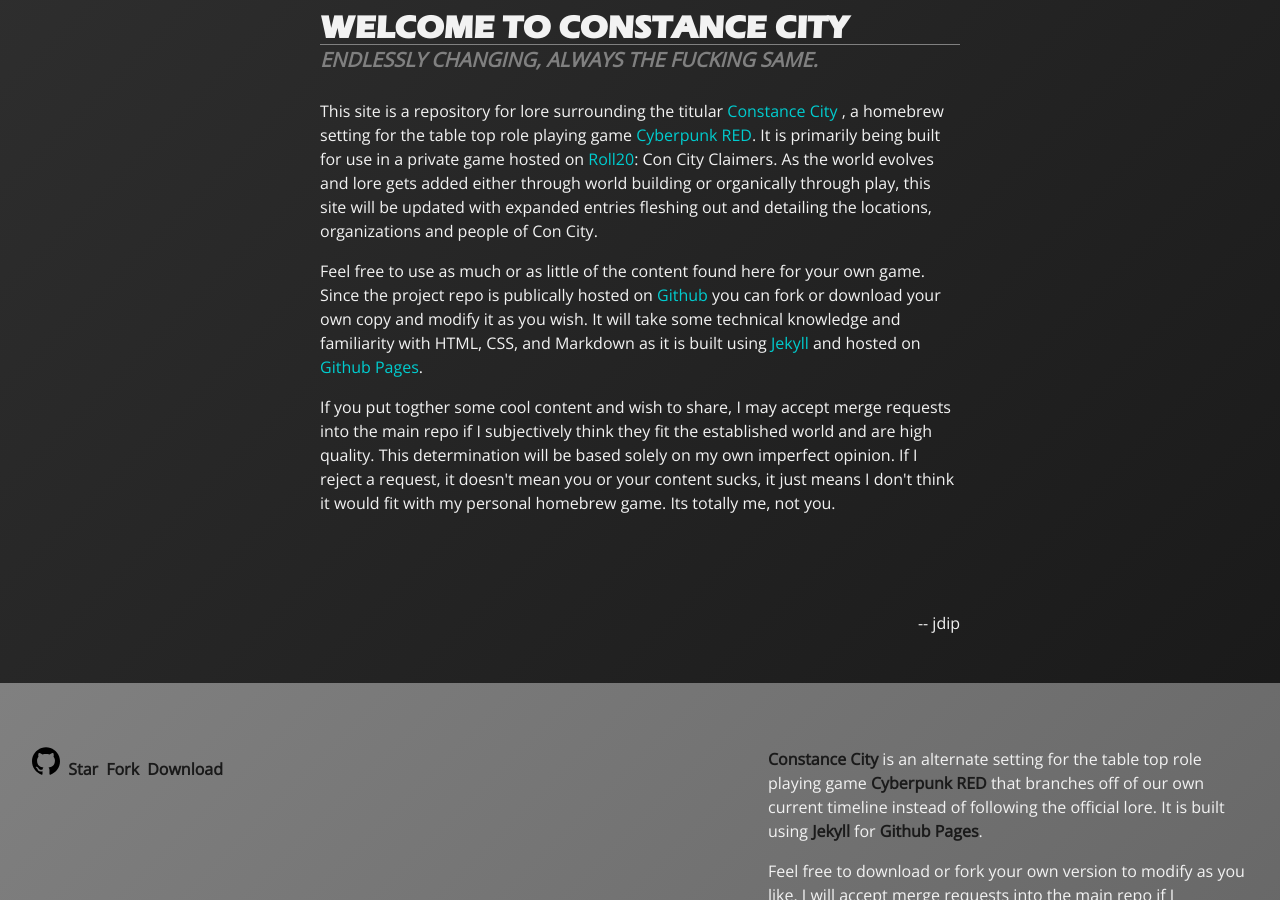
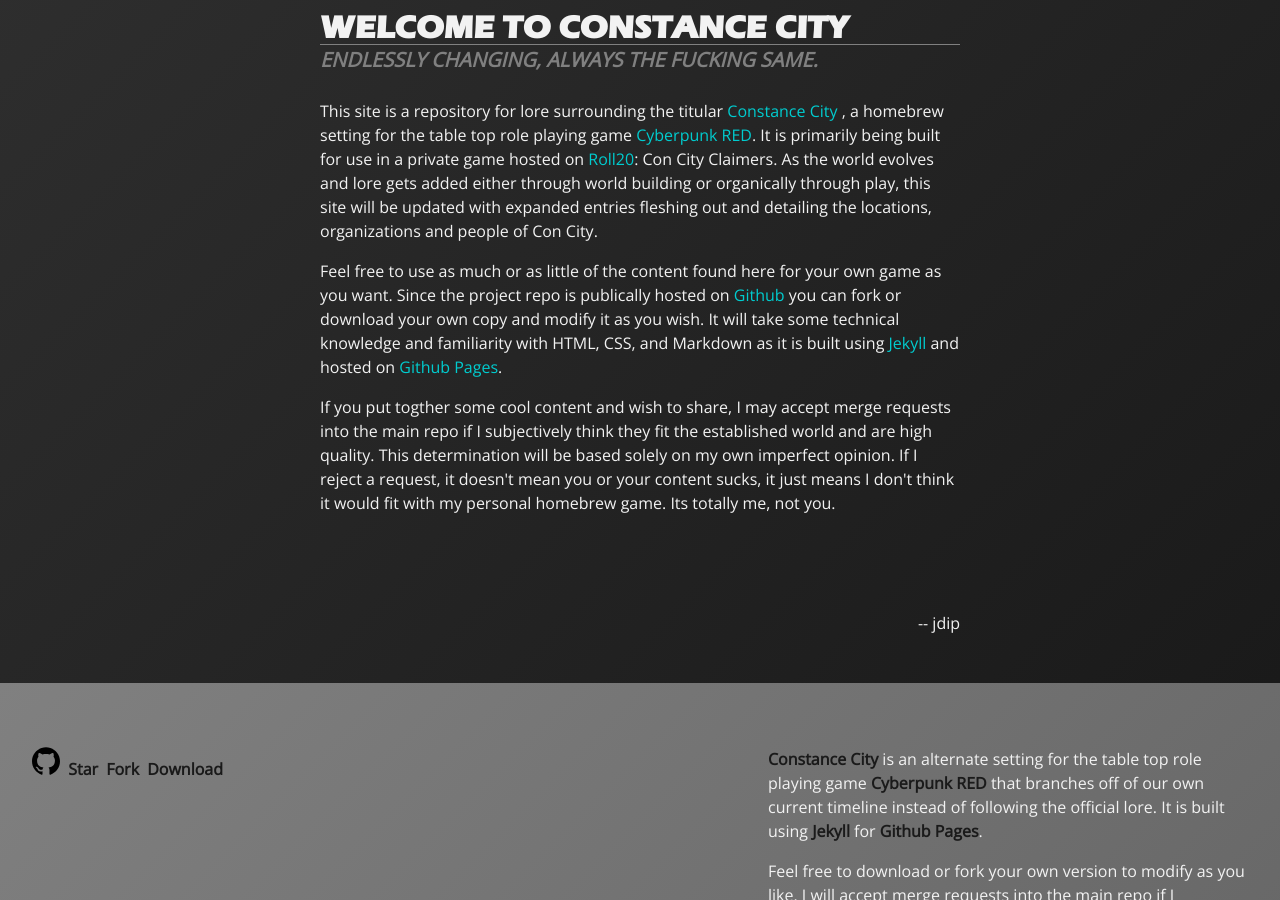
Before and after one commit to jdip/Constance-City, a Jekyll site: the page built from docs/index.html, in a window 1280 px wide and 900 px high, scrolled down 522 px. Built offline with Jekyll 4.4.1, drawn with Linux system fonts in a browser that asks for light colours; some web fonts are replaced.

Commit message:
Update index.html

```diff
--- a/docs/index.html
+++ b/docs/index.html
@@ -16,7 +16,7 @@
 </p>
 
 <p>
-    Feel free to use as much or as little of the content found here for your own game. Since the project repo is publically hosted on
+    Feel free to use as much or as little of the content found here for your own game as you want. Since the project repo is publically hosted on
     <a href="https://github.com">Github</a> you can fork or download your own copy and modify it as you wish.
     It will take some technical knowledge and familiarity with HTML, CSS, and Markdown as it is built using <a href="https://jekyllrb.com/">Jekyll</a> and hosted on <a href="https://pages.github.com/">Github Pages</a>.
 </p>
```
